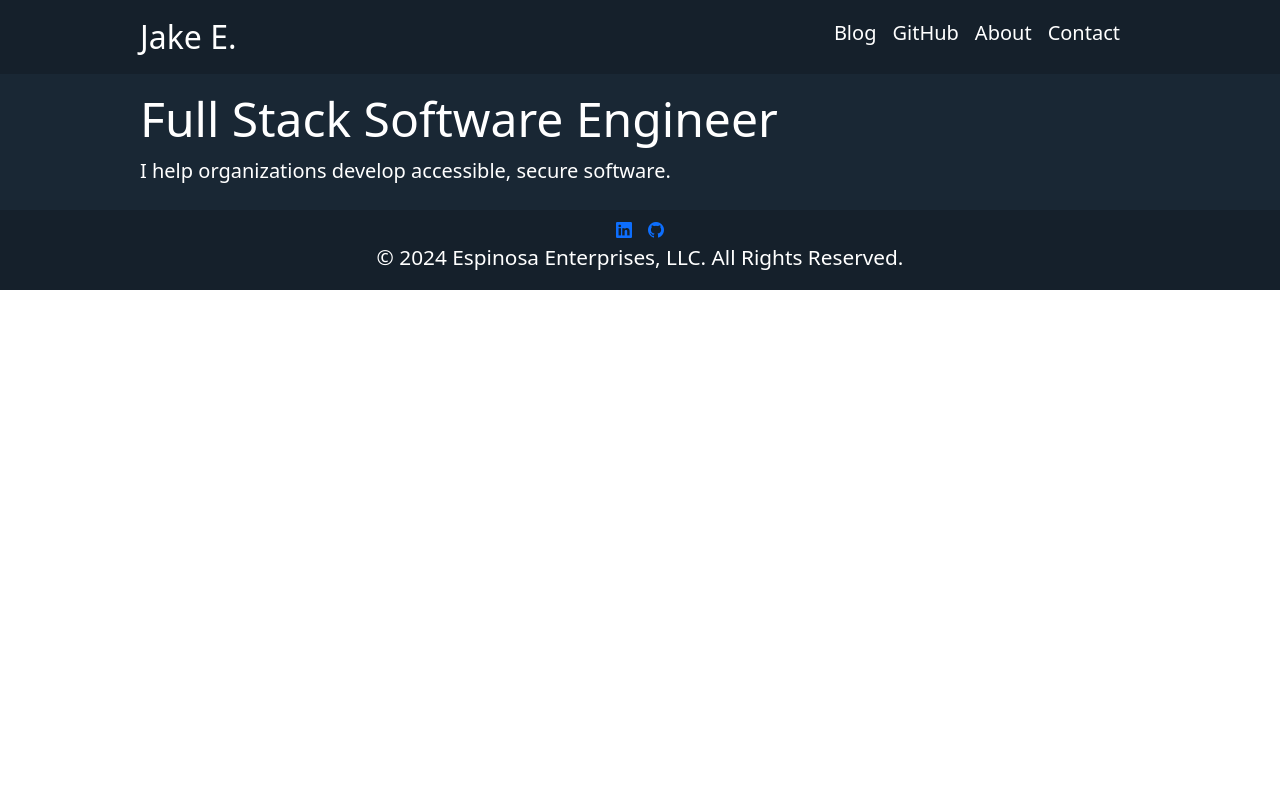
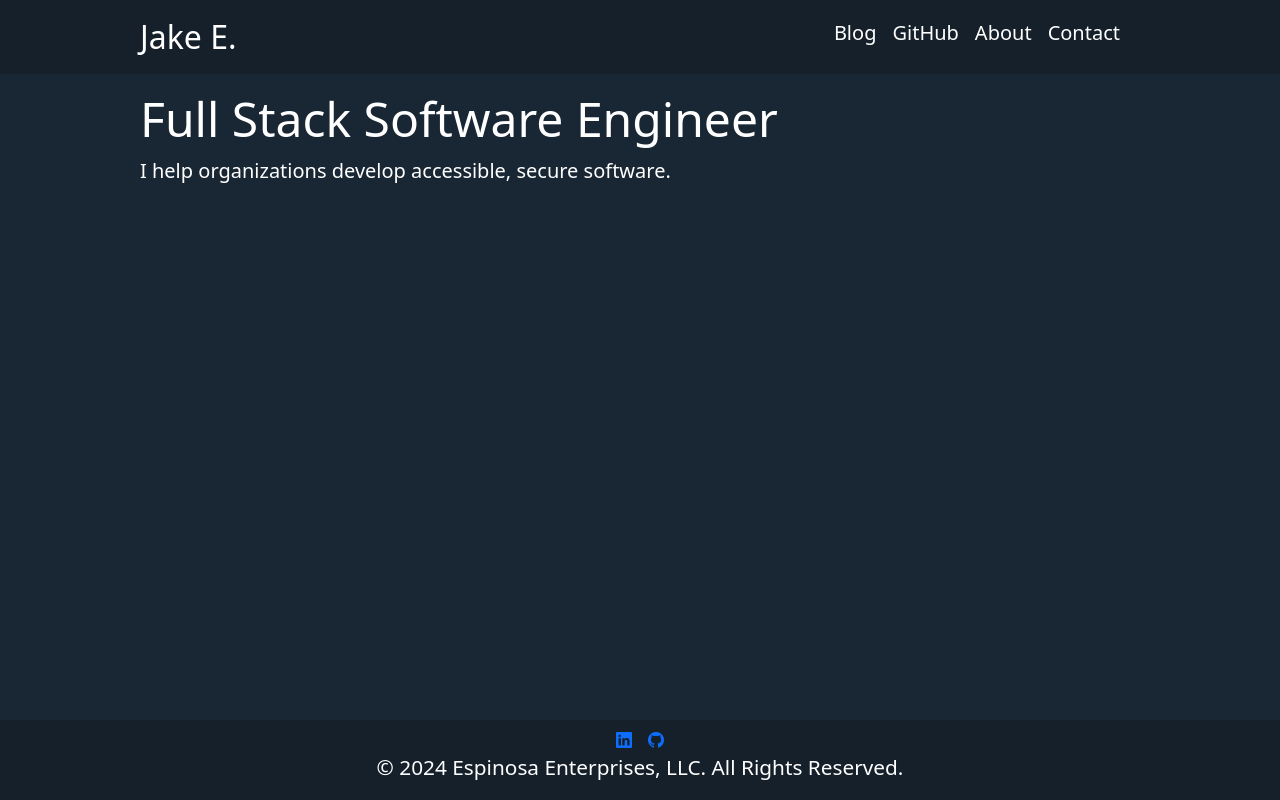
Before and after one commit to jakeEspinosa/portfolio, a Vue app: page / in a window 1280 px wide. Built offline with nearby package versions, Linux system fonts and the light colour scheme.

Commit message:
Fix layout.

```diff
--- a/src/App.vue
+++ b/src/App.vue
@@ -11,13 +11,17 @@ See LICENSE.txt for details.
 </script>
 
 <template>
+  <div class="d-flex flex-column dvh-100 secondary-bg justify-content-between">
+    <div>
       <header>
         <HeaderComponent />
       </header>
       <main>
         <MainContent />
       </main>
+    </div>
     <footer class="dvh-10">
       <FooterComponent :copyright-string="constants.copyrightString" />
     </footer>
+  </div>
 </template>
--- a/src/assets/scss/styles.scss
+++ b/src/assets/scss/styles.scss
@@ -23,8 +23,8 @@ li {
   padding-bottom: 0.5rem;
 }
 
-.dvh-15 {
-  min-height: 15dvh;
+.dvh-100 {
+  height: 100dvh;
 }
 
 .dvh-10 {
```
Lines whose indentation alone changed are shown as unchanged.
